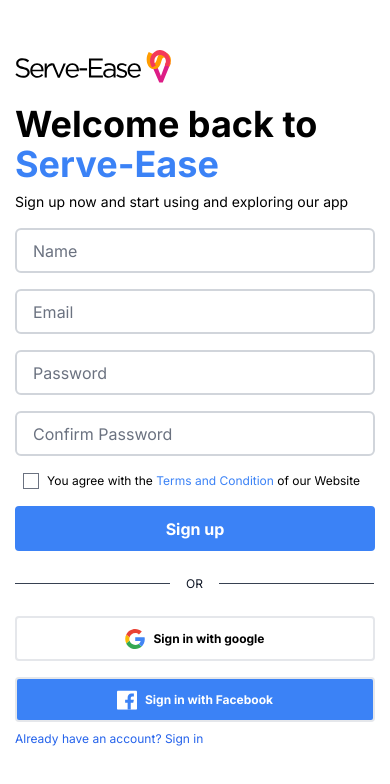
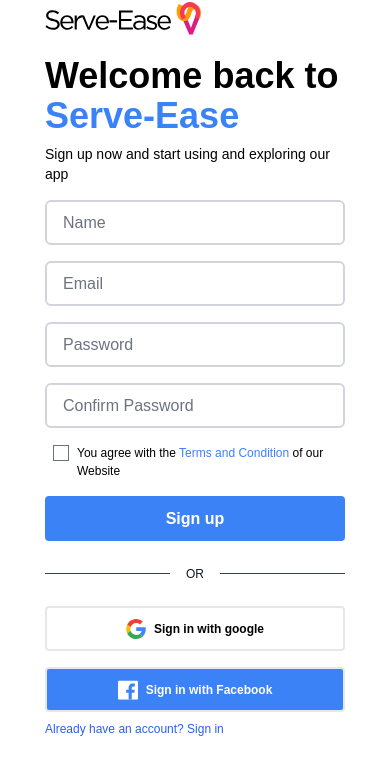
Before and after one commit to TeamFuchsia-ITDev/IT-Development-Project, a Next.js app: page /register in a window 390 px wide. Shown: the top 784 px of the page. Built offline with nearby package versions, Linux system fonts and the light colour scheme.

Commit message:
FIXED responsiveness for both mobile and desktop view

```diff
--- a/app/(site)/login/page.tsx
+++ b/app/(site)/login/page.tsx
@@ -110,18 +110,28 @@ export default function Login() {
   };
 
   return (
-    <div className="flex flex-row ">
-      <div className="flex flex-row w-[100%] justify-center items-center">
-        <div className="w-full lg:w-1/2 xl:w-1/2">
+    <div className="flex">
+      <div className="flex w-full justify-center items-center ">
+        <div className="flex justify-center w-max max-w-[300px] md:max-w-full md:w-full lg:w-1/2 xl:w-1/2 ">
           <div className="">
             <Link href="/">
-              <Image src={SElogo} alt="Login" className="hidden md:hidden lg:block xl:block absolute  top-[10px] w-[150px] mt-4" />
+              <Image
+                src={SElogo}
+                alt="Login"
+                className="hidden md:hidden lg:block xl:block absolute top-[10px] w-[150px] left-[25px] mt-4"
+              />
             </Link>
           </div>
-          <div className="flex flex-col h-screen w-screen lg:w-full justify-start mt-12 md:mt-12 xl:mt-0 lg:mt-0 md:justify-center lg:justify-center xl:justify-center items-center  ">
-            <div className="flex flex-col">
+          {/* <div className="flex flex-col h-screen w-screen lg:w-full mt-12 xl:mt-0 lg:mt-0 md:justify-center lg:justify-center xl:justify-center items-center "> */}
+          <div className=" flex justify-center ">
+            {/* <div className="flex flex-col"> */}
+            <div className="">
               <Link href="/">
-              <img src={SElogo.src} alt="Login" className="block md:block lg:hidden xl:hidden w-[200px] ml-[-23px]" />
+                <img
+                  src={SElogo.src}
+                  alt="Login"
+                  className="block md:block lg:hidden xl:hidden w-[200px] ml-[-23px]"
+                />
               </Link>
               <h1 className="text-4xl font-bold mb-2 mt-4">
                 Welcome back to{" "}
@@ -131,8 +141,10 @@ export default function Login() {
                 Sign in now and start using and exploring our app
               </p>
               <div
-                className="flex flex-col mt-4"
-                onKeyDown={(e) => handleEnterKeyPress(e, loginUser, disabled, setDisabled)}
+                className="flex flex-col mt-4 xl:w-[350px]"
+                onKeyDown={(e) =>
+                  handleEnterKeyPress(e, loginUser, disabled, setDisabled)
+                }
               >
                 <input
                   className="border-2 border-gray-300 h-[45px] rounded-md pl-4"
@@ -162,8 +174,8 @@ export default function Login() {
                 <button
                   className={`${
                     disabled
-                      ? "text-center bg-blue-500 opacity-50 text-white font-bold w-[360px] rounded h-[45px] cursor-not-allowed mt-4"
-                      : "text-center bg-blue-500 text-white font-bold w-[360px] rounded h-[45px] hover:bg-white hover:text-blue-500 hover:border-[2px] hover:border-blue-500 hover:ease-in-out duration-300 mt-4"
+                      ? "text-center bg-blue-500 opacity-50 text-white font-bold w-auto rounded h-[45px] cursor-not-allowed mt-4"
+                      : "text-center bg-blue-500 text-white font-bold w-auto rounded h-[45px] hover:bg-white hover:text-blue-500 hover:border-[2px] hover:border-blue-500 hover:ease-in-out duration-300 mt-4"
                   }`}
                   onClick={loginUser}
                   disabled={disabled}
@@ -173,15 +185,15 @@ export default function Login() {
               </div>
 
               <div className="inline-flex items-center w-full">
-                <hr className="w-[155px] h-px my-8 bg-gray-200 border-0 bg-gray-700"></hr>
+                <hr className="w-full h-px my-8 bg-gray-200 border-0 bg-gray-700"></hr>
                 <span className=" text-[12px] text-gray-900  bg-white ml-4 mr-4">
                   OR
                 </span>
-                <hr className="w-[155px] h-px my-8 bg-gray-200 border-0 bg-gray-700"></hr>
+                <hr className="w-full h-px my-8 bg-gray-200 border-0 bg-gray-700"></hr>
               </div>
-
+              <div className="flex flex-col ">
                 <button
-                className="bg-white hover:opacity-80 border-2 font-bold text-[12px] rounded w-[360px] h-[45px] flex flex-row items-center justify-center"
+                  className="bg-white hover:opacity-80 border-2 font-bold text-[12px] rounded w-auto h-[45px] flex flex-row items-center justify-center"
                   onClick={loginWithGoogle}
                 >
                   <Image
@@ -193,7 +205,7 @@ export default function Login() {
                 </button>
 
                 <button
-                className="bg-blue-500 hover:bg-blue-600 border-2 text-white font-bold text-[12px] rounded w-[360px] h-[45px] flex flex-row mt-4 items-center justify-center mb-2"
+                  className="bg-blue-500 hover:bg-blue-600 border-2 text-white font-bold text-[12px] rounded w-auto h-[45px] flex flex-row mt-4 items-center justify-center mb-2"
                   onClick={loginWithFacebook}
                 >
                   <Image
@@ -209,7 +221,8 @@ export default function Login() {
               </div>
             </div>
           </div>
-        <div className="w-1/2 relative">
+        </div>
+        <div className="w-[0%] lg:w-1/2 relative">
           <img
             src={lsimage.src}
             alt="Login"
--- a/app/(site)/register/page.tsx
+++ b/app/(site)/register/page.tsx
@@ -12,7 +12,6 @@ import facebook from "../../images/facebookIcon.svg";
 import { signIn } from "next-auth/react";
 import Link from "next/link";
 import { handleEnterKeyPress } from "@/app/libs/actions";
-
 
 export default function Register() {
   const router = useRouter();
@@ -91,27 +90,40 @@ export default function Register() {
   };
 
   return (
-    <div className="flex flex-row">
-      <div className="flex flex-row w-[100%] justify-center items-center">
-        <div className="w-full md:w-1/2 lg:w-1/2 xl:w-1/2">
+    <div className="flex">
+      <div className="flex w-full justify-center items-center ">
+        <div className="flex justify-center w-max max-w-[300px] md:max-w-full md:w-full lg:w-1/2 xl:w-1/2 ">
           <div className="">
             <Link href="/">
-              <Image src={SElogo} alt="Login" className="hidden md:hidden lg:block xl:block absolute  top-[10px] w-[150px] mt-4" />
+              <Image
+                src={SElogo}
+                alt="Login"
+                className="hidden md:hidden lg:block xl:block absolute top-[10px] w-[150px] left-[25px] mt-4"
+              />
             </Link>
           </div>
-          <div className="flex flex-col h-screen w-screen lg:w-full justify-start mt-12 md:mt-12 xl:mt-0 lg:mt-0 md:justify-center lg:justify-center xl:justify-center items-center">
-            <div className="flex flex-col">
+          <div className=" flex justify-center">
+            <div className="">
               <Link href="/">
-            <img src={SElogo.src} alt="Login" className="block md:block lg:hidden xl:hidden w-[200px] ml-[-23px]" />
+                <img
+                  src={SElogo.src}
+                  alt="Login"
+                  className="block md:block lg:hidden xl:hidden w-[200px] ml-[-23px]"
+                />
               </Link>
-              <h1 className="text-4xl font-bold mb-2 mt-4 text-left">
+              <h1 className="text-4xl font-bold mb-2 mt-4">
                 Welcome back to{" "}
                 <span className="text-blue-500 block">Serve-Ease</span>
               </h1>
               <p className="text-sm">
                 Sign up now and start using and exploring our app
               </p>
-              <div className="flex flex-col w-[360px] mt-4" onKeyDown={(e) => handleEnterKeyPress(e, registerUser, disabled, setDisabled)}>
+              <div
+                className="flex flex-col mt-4 xl:w-[350px]"
+                onKeyDown={(e) =>
+                  handleEnterKeyPress(e, registerUser, disabled, setDisabled)
+                }
+              >
                 <input
                   type="text"
                   placeholder="Name"
@@ -179,8 +191,8 @@ export default function Register() {
                 <button
                   className={`${
                     disabled
-                      ? "text-center bg-blue-500 opacity-50 text-white font-bold w-[360px] rounded h-[45px] cursor-not-allowed mt-4"
-                      : "text-center bg-blue-500 text-white font-bold w-[360px] rounded h-[45px] hover:bg-white hover:text-blue-500 hover:border-[2px] hover:border-blue-500 hover:ease-in-out duration-300 mt-4"
+                      ? "text-center bg-blue-500 opacity-50 text-white font-bold w-auto rounded h-[45px] cursor-not-allowed mt-4"
+                      : "text-center bg-blue-500 text-white font-bold w-auto rounded h-[45px] hover:bg-white hover:text-blue-500 hover:border-[2px] hover:border-blue-500 hover:ease-in-out duration-300 mt-4"
                   }`}
                   onClick={registerUser}
                   disabled={disabled}
@@ -188,14 +200,14 @@ export default function Register() {
                   Sign up
                 </button>
                 <div className="inline-flex items-center w-full">
-                  <hr className="w-[155px] h-px my-8 bg-gray-200 border-0 bg-gray-700"></hr>
+                <hr className="w-full h-px my-8 bg-gray-200 border-0 bg-gray-700"></hr>
                 <span className=" text-[12px] text-gray-900  bg-white ml-4 mr-4">
                   OR
                 </span>
-                  <hr className="w-[155px] h-px my-8 bg-gray-200 border-0 bg-gray-700"></hr>
+                <hr className="w-full h-px my-8 bg-gray-200 border-0 bg-gray-700"></hr>
               </div>
                 <button
-                  className="bg-white hover:opacity-80 border-2 font-bold text-[12px] rounded w-[360px] h-[45px] flex flex-row items-center justify-center"
+                  className="bg-white hover:opacity-80 border-2 font-bold text-[12px] rounded w-auto h-[45px] flex flex-row items-center justify-center"
                   onClick={loginWithGoogle}
                 >
                   <Image
@@ -207,7 +219,7 @@ export default function Register() {
                 </button>
 
                 <button
-                  className="bg-blue-500 hover:bg-blue-600 border-2 text-white font-bold text-[12px] rounded w-[360px] h-[45px] flex flex-row mt-4 items-center justify-center mb-2"
+                  className="bg-blue-500 hover:bg-blue-600 border-2 text-white font-bold text-[12px] rounded w-auto h-[45px] flex flex-row mt-4 items-center justify-center mb-2"
                   onClick={loginWithFacebook}
                 >
                   <Image
@@ -223,9 +235,8 @@ export default function Register() {
               </div>
             </div>
           </div>
-
         </div>
-        <div className="w-1/2 relative">
+        <div className="w-[0%] lg:w-1/2 relative">
           <img
             src={lsimage.src}
             alt="Login"
--- a/app/globals.css
+++ b/app/globals.css
@@ -1,6 +1,14 @@
 @tailwind base;
 @tailwind components;
 @tailwind utilities;
+
+*{
+    margin: 0;
+    padding: 0;
+    box-sizing: border-box;
+    font-family: 'Poppins', sans-serif;
+}
+
 
 @keyframes preloader-1 {
 	100% { transform: scale(2); }
--- a/tailwind.config.ts
+++ b/tailwind.config.ts
@@ -1,4 +1,6 @@
 import type { Config } from 'tailwindcss'
+
+const defaultTheme = require('tailwindcss/defaultTheme')
 
 const config: Config = {
   content: [
@@ -17,11 +19,9 @@ const config: Config = {
         sans: ['Inter var', 'sans-serif'],
       },
       Screens: {
-        '2xl': { max: '1535px' },
-        'xl': { max: '1279px' },
-        'lg': { max: '1023px' },
-        'md': { max: '767px' },
-        'sm': { max: '639px' },
+        'xsm' : '280px',
+
+        ...defaultTheme.screens,
       }
     },
   },
```
Also changed, not shown: app/(site)/create-profile/page.tsx (+39 -26 lines). Lines whose indentation alone changed are shown as unchanged.
